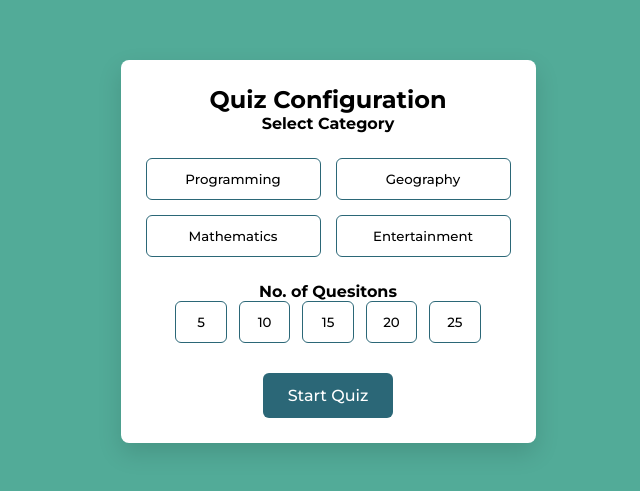
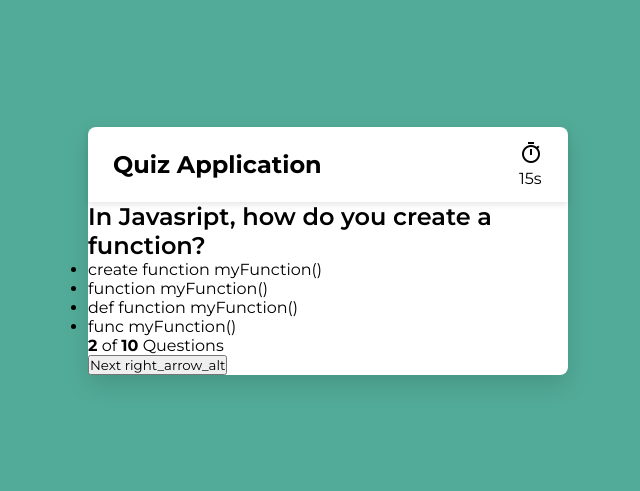
Before and after one commit to Saakiyeahwithc/JS-Projects, a plain HTML site: page QuizApp/index.html in a window 1280 px wide. Shown: the part 149-640 px from the top of the page, without its empty margins (312-952 px from the left). Drawn offline with nearby package versions, Linux system fonts and the light colour scheme.

Commit message:
updatedQuizContainer

```diff
--- a/QuizApp/index.html
+++ b/QuizApp/index.html
@@ -5,11 +5,13 @@
     <meta charset="UTF-8">
     <meta name="viewport" content="width=device-width, initial-scale=1.0">
     <link rel="stylesheet" href="style.css">
+    <!--linking google fonts for icon-->
+    <link rel="stylesheet"
+        href="https://fonts.googleapis.com/css2?family=Material+Symbols+Outlined:opsz,wght,FILL,GRAD@24,400,0,0" />
     <title>Quiz App</title>
 </head>
 
 <body>
-
 
     <div class="config-container">
         <h2 class="config-title">Quiz Configuration</h2>
@@ -17,7 +19,7 @@
 
         <div class="config-options">
             <div class="category-options">
-                <button class="question-option">Programming</button>
+                <button class="question-option active">Programming</button>
                 <button class="question-option">Geography</button>
                 <button class="question-option">Mathematics</button>
                 <button class="question-option">Entertainment</button>
@@ -27,7 +29,7 @@
         <div class="config-options">
             <h4 class="option-title"> No. of Quesitons</h4>
             <div class="question-options">
-                <button class="question-option">5</button>
+                <button class="question-option active">5</button>
                 <button class="question-option">10</button>
                 <button class="question-option">15</button>
                 <button class="question-option">20</button>
@@ -38,6 +40,45 @@
         <button class="start-quz-btn">Start Quiz</button>
     </div>
 
+    <div class="quiz-container">
+        <header class="quiz-header">
+            <h2 class="quiz-title">Quiz Application</h2>
+            <div class="quiz-timer">
+                <span class="material-symbols-outlined">timer</span>
+                <p class="time-duration">15s</p>
+            </div>
+        </header>
+
+        <div class="quiz-content">
+            <h1 class="question-text">In Javasript, how do you create a function?</h1>
+            <ul class="answer-options">
+                <li class="answer-option">
+                    <p>create function myFunction()</p>
+                </li>
+                <li class="answer-option">
+                    <p>function myFunction()</p>
+                </li>
+                <li class="answer-option">
+                    <p>def function myFunction()</p>
+                </li>
+                <li class="answer-option">
+                    <p>func myFunction()</p>
+                </li>
+            </ul>
+        </div>
+
+        <div class="quiz-footer">
+            <p class="question-status"><b>2</b> of <b>10</b> Questions
+            <p>
+                <button class="next-question-btn">
+                    Next
+                    <span class="material-symbols-rounded">right_arrow_alt</span>
+                </button>
+        </div>
+
+
+
+    </div>
 
 
 
--- a/QuizApp/style.css
+++ b/QuizApp/style.css
@@ -17,13 +17,18 @@ body {
     background: #52ab98;
 }
 
+:where(.config-container, .quiz-container) {
+    background: #fff;
+    border-radius: 8px;
+    box-shadow: 0 10px 25px rgba(0, 0, 0, 0.13);
+}
+
 .config-container {
+    display: none;
     width: 415px;
     padding: 25px;
     text-align: center;
-    background: #fff;
-    border-radius: 8px;
-    box-shadow: 0 10px 25px rgba(0, 0, 0, 0.13);
+
 }
 
 .config-container .config-title {
@@ -65,13 +70,9 @@ body {
     transition: 0.3s ease;
 }
 
-.question-options button:hover {
+.config-options button:hover {
     background: #2b6777;
-    text-decoration-color: #fff;
-}
-
-.category-options button:hover {
-    background: #2b6777;
+    color: #fff
 }
 
 .question-options button {
@@ -92,6 +93,28 @@ body {
 }
 
 .config-container .start-quz-btn:hover {
-    background: #c8d8e4;
-    text-decoration-color:;
+    background: #52ab98;
+    color: #000;
 }
+
+.config-container button.active {
+    background: #2b6777;
+    color: #fff;
+}
+
+.quiz-container {
+    width: 480px;
+}
+
+.quiz-container .quiz-header {
+    display: flex;
+    align-items: center;
+    padding: 14px 25px;
+    justify-content: space-between;
+    box-shadow: 0 3px 6px rgba(0, 0, 0, 0.09);
+}
+
+.quiz-content .question-text {
+    font-size: 1.5rem;
+    font-weight: 600;
+}
```
